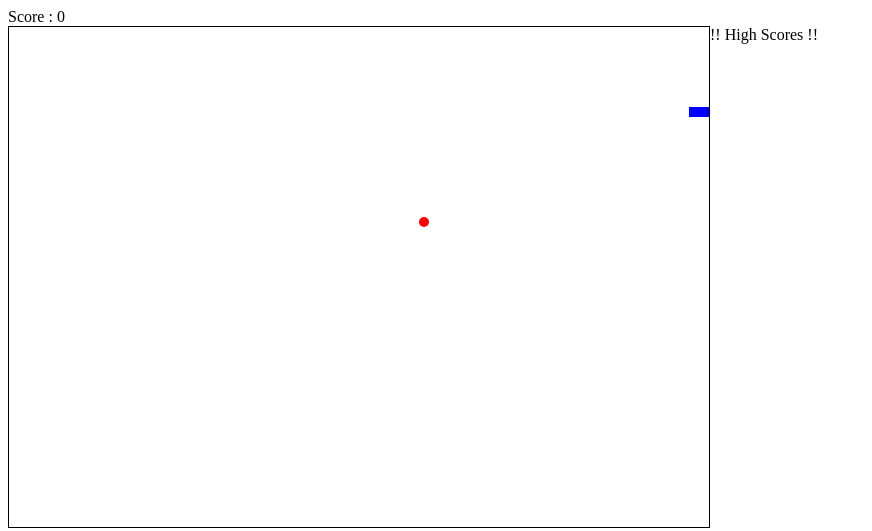
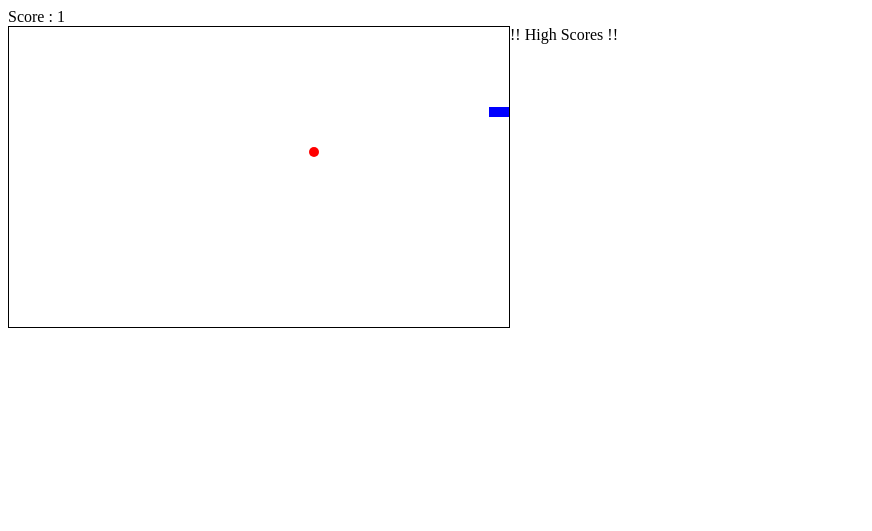
Before and after one commit to Massi-px/snake, a website with bundled scripts: page view/index.html in a window 1280 px wide. Shown: the whole page, without its empty margins (0-872 px from the left). Built offline with nearby package versions, Linux system fonts and the light colour scheme.

Commit message:
Snake game finish

```diff
--- a/class/World.js
+++ /dev/null
@@ -1,83 +0,0 @@
-import Snake from "./Snake.js";
-import Apple from "./Apple.js";
-
-export default class World{
-    #snake
-    #apple
-    #width
-    #height
-
-    constructor(p_width, p_height) {
-        this.#snake = new Snake(5,8)
-        this.#apple = new Apple(10,8)
-        this.#width = p_width
-        this.#height = p_height
-    }
-
-    get width(){
-        return this.#width
-    }
-
-    get height(){
-        return this.#height
-    }
-
-    get snake(){
-        return this.#snake
-    }
-
-    get apple(){
-        return this.#apple
-    }
-
-
-    randomApple(p_display){
-        do{
-            this.#apple = new Apple(Math.floor(Math.random() * this.#width-1),Math.floor(Math.random() * this.#height -1))
-        }while(this.#snake.touchPoint(this.#apple))
-        p_display.drawCircle(this.#apple.x, this.#apple.y, "red")
-    }
-
-    step(p_display){
-        let death = false
-
-        p_display.drawCircle(this.#apple.x, this.#apple.y, "red")
-
-            for (let i = 0; i < this.#snake.parts.length; i++) {
-                if (i === this.#snake.parts.length - 1) {
-                    p_display.drawRectangle(this.#snake.parts[this.#snake.parts.length - 1].x, this.#snake.parts[this.#snake.parts.length - 1].y, "green")
-                } else {
-                    p_display.drawRectangle(this.#snake.parts[i].x, this.#snake.parts[i].y, "blue")
-                }
-            }
-
-            if(this.#snake.touchPoint(this.#apple)){
-                this.#snake.move(true);
-                this.randomApple(p_display);
-            }
-
-            else if(this.#snake.touchParts()){
-                alert('Game Over')
-                death = true
-            }
-
-            else if(this.#snake.touchWall(this.#width,this.#height)){
-                alert('Game Over')
-                death = true
-            }
-            else if(this.#snake.length === this.#width * this.#height){
-                alert('You Win')
-                death = true
-            }
-            else{
-                this.#snake.move(false);
-            }
-            return death
-        }
-
-    play(p_display){
-
-        return this.step(p_display)
-
-    }
-}
--- a/index.js
+++ /dev/null
@@ -1,25 +0,0 @@
-import Display from './class/Display.js';
-import World from './class/World.js'
-import direction from './enum/Direction.js'
-
-let world = new World(70,50);
-let display = new Display(world.width,world.height)
-display.speed =60;
-document.addEventListener("keydown",keyboard);
-function keyboard(evt){
-    switch(evt.keyCode) {
-        case 37:
-            world.snake.direction = direction.LEFT
-            break;
-        case 38:
-            world.snake.direction = direction.UP
-            break;
-        case 39:
-            world.snake.direction = direction.RIGHT
-            break;
-        case 40:
-            world.snake.direction = direction.DOWN
-            break;
-    }
-}
-    display.play(world);
--- a/package.json
+++ b/package.json
@@ -2,7 +2,7 @@
   "name": "snake",
   "version": "1.0.0",
   "description": "",
-  "main": "index.js",
+  "main": "view/index.js",
   "type": "module",
   "scripts": {
     "test": "echo \"Error: no test specified\" && exit 1"
--- a/class/Snake.js
+++ b/view/class/Snake.js
@@ -52,23 +52,17 @@ export default class Snake {
     }
 
     move(p_eat){
-        if(p_eat){
             this.pushHead();
-        }
-        else{
-            this.pushHead();
+        if(!p_eat){
             this.dropTail();
         }
     }
 
     set direction(p_direction){
-        if(direction.include(p_direction)){
-            if(this.#direction %2 !== p_direction %2){
+        if(direction.include(p_direction)
+            && this.#direction %2 !== p_direction %2){
                 this.#direction = p_direction;
-            }
-        }
-        else{
-            console.log("Invalid direction");
+
         }
     }
 
@@ -76,15 +70,18 @@ export default class Snake {
         return (this.head.x === p_point.x && this.head.y === p_point.y)
     }
 
-    touchParts(){
+    touchParts(p_point){
         let touch = false
         let i = 0
         let part = this.#parts[i]
-        while (!touch && i < this.#parts.length-1) {
+        while (!touch && i < this.#parts.length-1 ) {
             part = this.#parts[i]
-            touch = this.touchPoint(part)
+            if(part !== p_point) {
+                touch = (part.x === p_point.x && part.y === p_point.y)
+            }
             i++
         }
+
         return touch
 /*
         for(const part of p_parts){
--- /dev/null
+++ b/view/class/World.js
@@ -0,0 +1,112 @@
+import Snake from "./Snake.js";
+import Apple from "./Apple.js";
+
+export default class World{
+    #snake
+    #apple
+    #width
+    #height
+    #buffer
+    #score
+
+    constructor(p_width, p_height) {
+        this.#snake = new Snake(5,8)
+        this.#apple = new Apple(10,8)
+        this.#width = p_width
+        this.#height = p_height
+        this.#buffer = []
+        this.#score = 0
+
+    }
+
+    get width(){
+        return this.#width
+    }
+
+    get height(){
+        return this.#height
+    }
+
+    get snake(){
+        return this.#snake
+    }
+
+    get apple(){
+        return this.#apple
+    }
+
+
+    sendDirection(direction){
+        this.#buffer.push(direction);
+    }
+
+
+    randomApple(){
+        do{
+            this.#apple = new Apple(Math.floor(Math.random() * this.#width),Math.floor(Math.random() * this.#height))
+        }while(this.#snake.touchParts(this.#apple))
+    }
+
+    step(){
+        //this.randomApple()
+        //let death = this.#apple.x < 0 || this.#apple.y < 0
+        let death = false;
+        if(this.#buffer.length > 0){
+            this.#snake.direction=this.#buffer.shift()
+        }
+        else{
+            this.#snake.direction = this.#buffer[0];
+        }
+
+
+            if(this.#snake.touchPoint(this.#apple)){
+                this.#snake.move(true);
+                this.#score ++;
+                this.randomApple();
+            }
+
+            else if(this.#snake.touchParts(this.#snake.head)){
+                alert('Game Over')
+                death = true
+            }
+
+            else if(this.#snake.touchWall(this.#width,this.#height)){
+                alert('Game Over')
+                death = true
+            }
+            else if(this.#snake.length === this.#width * this.#height){
+                alert('You Win')
+                death = true
+            }
+            else{
+                this.#snake.move(false);
+            }
+            return death
+
+
+        }
+
+    play(p_display){
+
+        let death = this.step()
+
+        console.log(this.#apple.x, this.#apple.y)
+        p_display.score= this.#score;
+        p_display.drawCircle(this.#apple.x, this.#apple.y, "red")
+
+
+        for (let i = 0; i < this.#snake.parts.length; i++) {
+            let head = this.#snake.parts.length - 1;
+            if (i === head) {
+                p_display.drawRectangle(this.#snake.parts[head].x, this.#snake.parts[head].y, "violet")
+            } else {
+                p_display.drawRectangle(this.#snake.parts[i].x, this.#snake.parts[i].y, "blue")
+            }
+        }
+
+
+
+        return death
+
+    }
+}
--- a/index.html
+++ b/view/index.html
@@ -22,6 +22,6 @@
   </div>
 </body>
 
-<script type="module" src="./index.js"></script>
+<script type="module" src="index.js"></script>
 
 </html>
--- /dev/null
+++ b/view/index.js
@@ -0,0 +1,29 @@
+import Display from './class/Display.js';
+import World from './class/World.js'
+import direction from './enum/Direction.js'
+
+let world = new World(50,30);
+let display = new Display(world.width,world.height)
+display.speed =30;
+document.addEventListener("keydown",keyboard);
+function keyboard(evt){
+    switch(evt.keyCode) {
+        case 37:
+            world.sendDirection(direction.LEFT)
+            //world.snake.direction = direction.LEFT
+            break;
+        case 38:
+            world.sendDirection(direction.UP)
+            //world.snake.direction = direction.UP
+            break;
+        case 39:
+            world.sendDirection(direction.RIGHT)
+            //world.snake.direction = direction.RIGHT
+            break;
+        case 40:
+            world.sendDirection(direction.DOWN)
+            //world.snake.direction = direction.DOWN
+            break;
+    }
+}
+    display.play(world);
```
Also changed, not shown: view/class/Apple.js (renamed from class/Apple.js), view/class/Display.js (renamed from class/Display.js), view/class/Point.js (renamed from class/Point.js), view/class/SnakePart.js (renamed from class/SnakePart.js), view/enum/Direction.js (renamed from enum/Direction.js).
